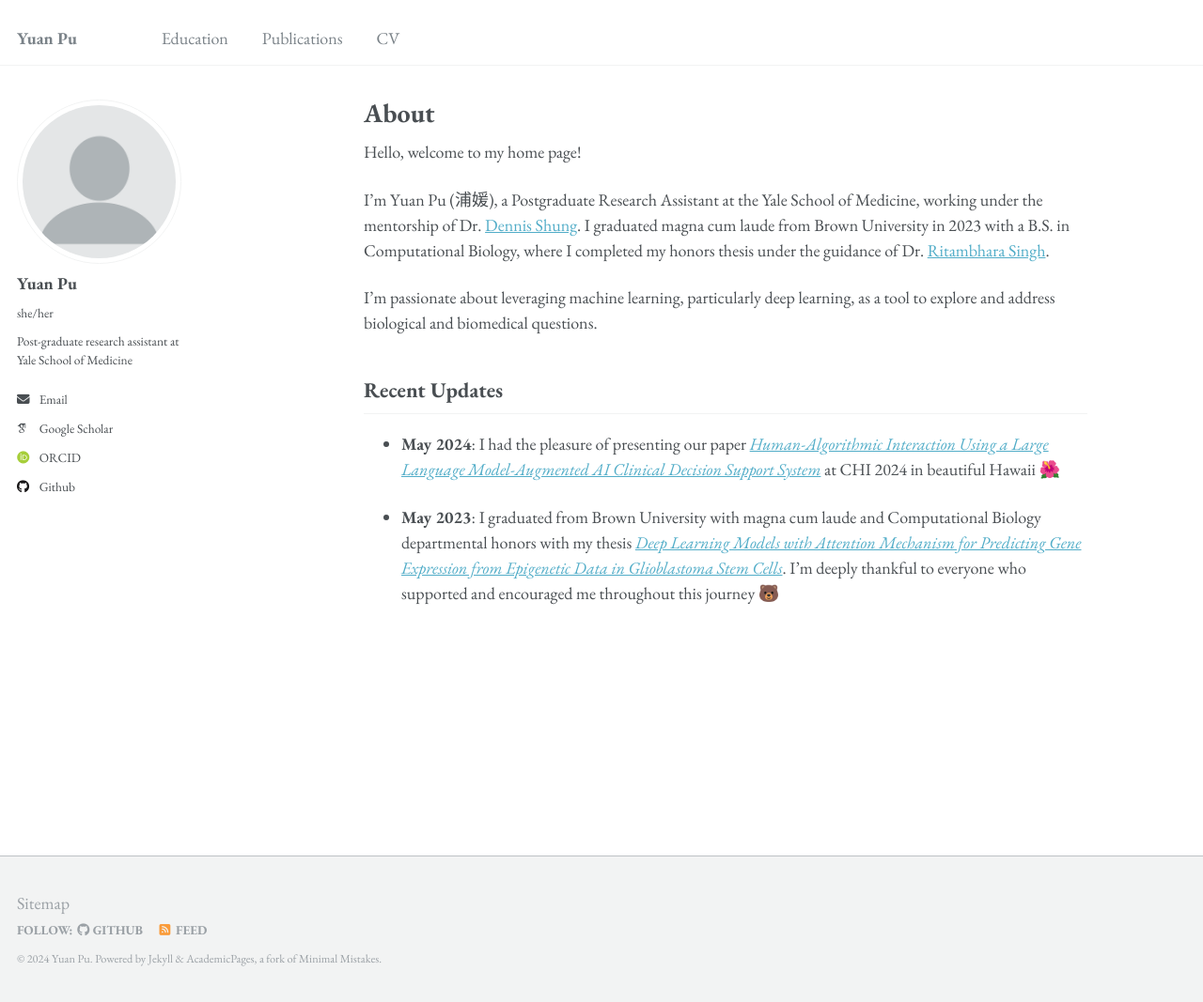
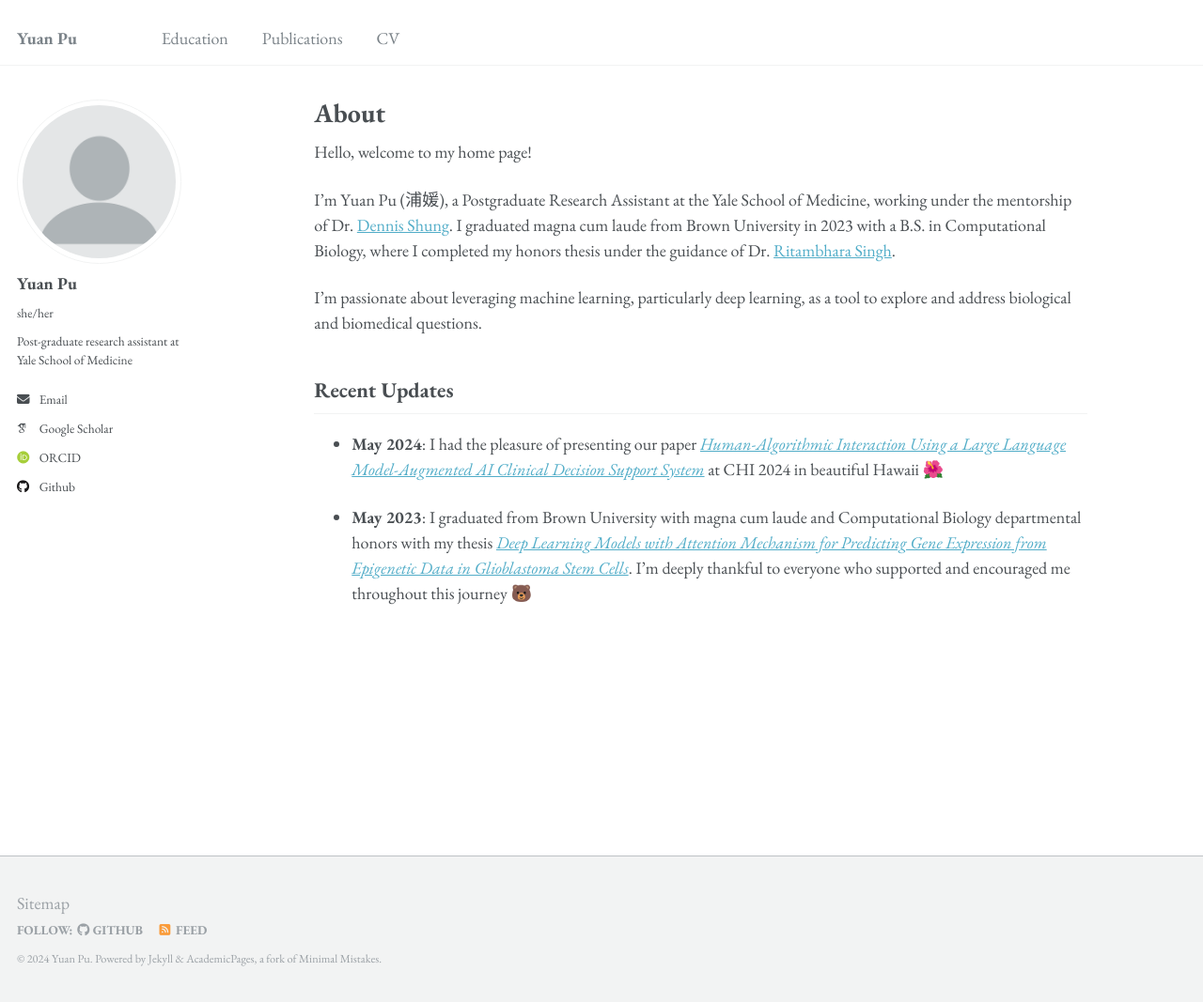
Before and after one commit to yuan-pu/yuan-pu_academicPages, a Jekyll site: the page built from _pages/about.md, in a window 1280 px wide and 1067 px high. Shown: the whole window at 94% size. Built offline with Jekyll 4.4.1, drawn with Linux system fonts in a browser that asks for light colours; some web fonts are replaced.

Commit message:
Update _page.scss

```diff
--- a/_sass/_page.scss
+++ b/_sass/_page.scss
@@ -19,7 +19,7 @@
 .page {
   @include breakpoint($large) {
     @include span(9 of 12 last);
-    @include prefix(0.5 of 12);
+    @include prefix(0 of 12);
     @include suffix(1 of 12);
   }
 
```
